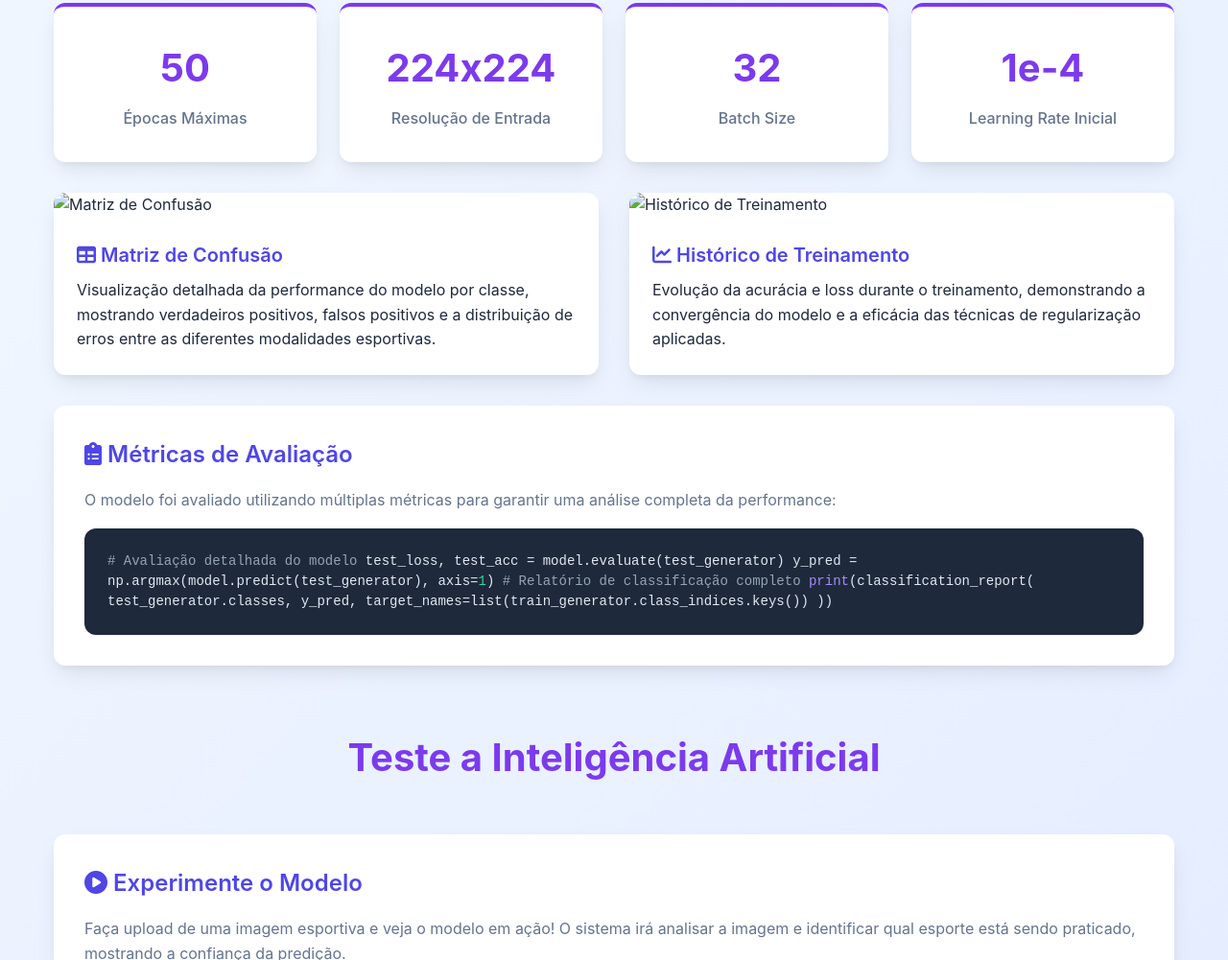
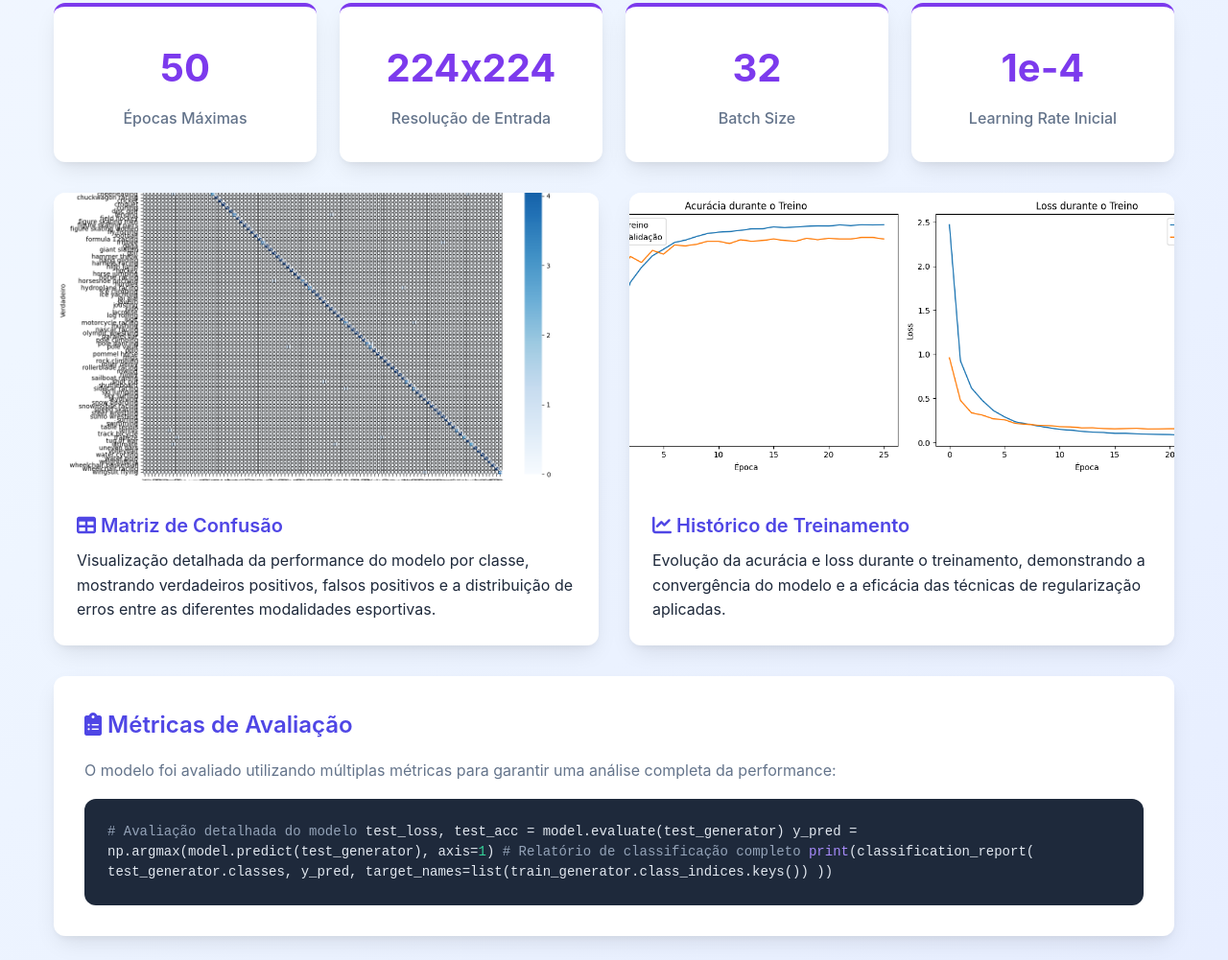
Before and after one commit to cezarnovaes/ia_esportes, a plain HTML site: page src/web/index.html in a window 1280 px wide. Shown: the part 3175-4176 px from the top of the page at 96% size. Drawn offline with Linux system fonts and the light colour scheme.

Commit message:
fix: ajuste nas imagens do card

```diff
--- a/src/web/index.html
+++ b/src/web/index.html
@@ -185,14 +185,14 @@ train_datagen = ImageDataGenerator(
 
             <div class="image-gallery">
                 <div class="image-card">
-                    <img src="confusion_matrix.png" alt="Matriz de Confusão">
+                    <img src="../img/confusion_matrix.png" alt="Matriz de Confusão">
                     <div class="image-card-content">
                         <h4><i class="fas fa-table"></i> Matriz de Confusão</h4>
                         <p>Visualização detalhada da performance do modelo por classe, mostrando verdadeiros positivos, falsos positivos e a distribuição de erros entre as diferentes modalidades esportivas.</p>
                     </div>
                 </div>
                 <div class="image-card">
-                    <img src="training_history.png" alt="Histórico de Treinamento">
+                    <img src="../img/training_history.png" alt="Histórico de Treinamento">
                     <div class="image-card-content">
                         <h4><i class="fas fa-chart-line"></i> Histórico de Treinamento</h4>
                         <p>Evolução da acurácia e loss durante o treinamento, demonstrando a convergência do modelo e a eficácia das técnicas de regularização aplicadas.</p>
```
